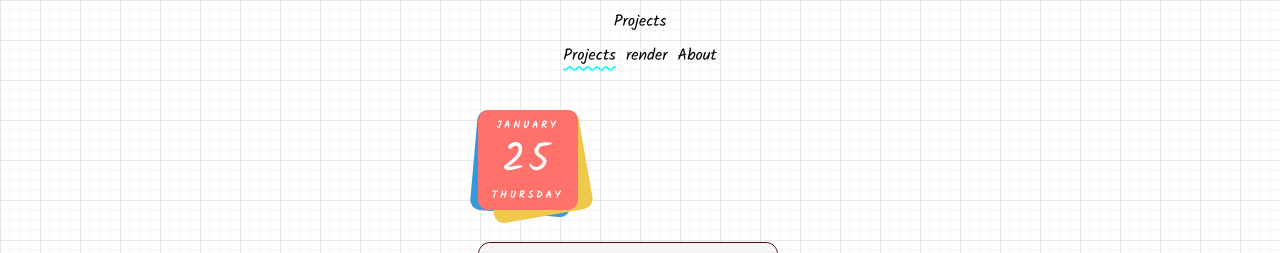
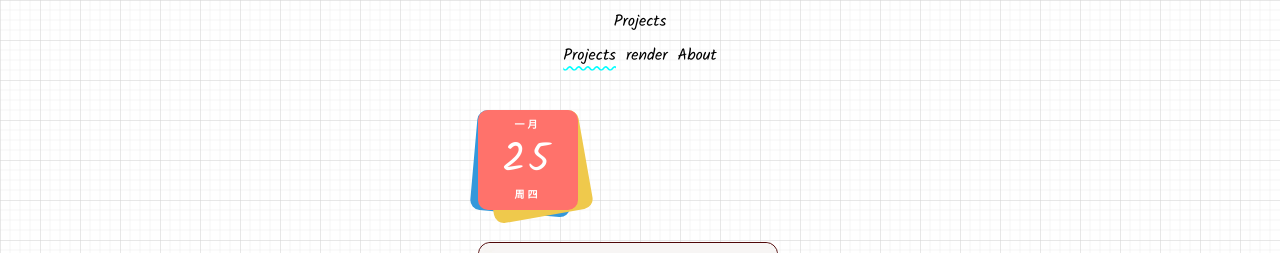
Before and after one commit to linround/me, a Next.js app: page /projects in a window 1280 px wide. Shown: the top 253 px of the page. Built offline with nearby package versions, Linux system fonts and the light colour scheme; no server answers.

Commit message:
refactor: calendar

```diff
--- a/app/projects/components/CalendarDemo.tsx
+++ b/app/projects/components/CalendarDemo.tsx
@@ -1,54 +1,81 @@
 'use client'
 import style from './calendarDemo.module.css'
 import clsx from "clsx";
+import {useEffect, useState} from "react";
+import dayjs from "dayjs";
+type Value = number |string |null
 export function CalendarDemo() {
-  const monthNames = [ "January", "February", "March", "April", "May", "June", "July", "August", "September", "October", "November", "December" ]
-  const dayNames= [ "Sunday","Monday","Tuesday","Wednesday","Thursday","Friday","Saturday" ]
+  const monthNames = [ "一月", "二月", "三月", "四月", "五月", "六月", "七月", "八月", "九月", "十月", "十一月", "十二月" ]
+  const dayNames= [ "周日","周一","周二","周三","周四","周五","周六" ]
   const newDate = new Date()
+
+  const [year,setYear] = useState<Value>(null)
+  const [month,setMonth] = useState<Value>(null)
+  const [date,setDate] = useState<Value>(null)
+  const [day,setDay] = useState<Value>(null)
+  const [hours,setHours] = useState<Value>(null)
+  const [minute,setMinute] = useState<Value>(null)
+  const [second,setSecond] = useState<Value>(null)
+
+  useEffect(()=>{
+    const intervalID = setInterval(()=>{
+      setYear(dayjs().format('YYYY'))
+      setMonth(monthNames[+dayjs().format('M') -1])
+      setDate(dayjs().format('DD'))
+      setDay(dayNames[+dayjs().format('d')])
+      setHours(dayjs().format('HH'))
+      setMinute(dayjs().format('mm'))
+      setSecond(dayjs().format('ss'))
+
+    },1000)
+    return ()=>{
+      clearInterval(intervalID)
+    }
+  })
   return (
     <div className={clsx([style.container,style.signboard,style.outer])}>
       <div className={clsx([style.signboard,style.front,style.inner,style.anim04c])}>
         <li className={clsx([style.year,style.anim04c])}>
-          <span>2024</span>
+          <span>{year}</span>
         </li>
         <ul className={clsx([style.calendarMain,style.anim04c])}>
           <li className={clsx([style.month,style.anim04c])}>
-            <span>January</span>
+            <span>{month}</span>
           </li>
           <li className={clsx([style.date,style.anim04c])}>
-            <span>25</span>
+            <span>{date}</span>
           </li>
           <li className={clsx([style.day,style.anim04c])}>
-            <span>Thursday</span>
+            <span>{day}</span>
           </li>
         </ul>
 
         <li className={clsx([style.clock,style.minute,style.anim04c])}>
-          <span>55</span>
+          <span>{minute}</span>
         </li>
 
         <li className={clsx([style.calendarNormal,style.date2,style.anim04c])}>
-          <span>25</span>
+          <span>{date}</span>
         </li>
       </div>
       <div className={clsx([style.signboard,style.left,style.inner,style.anim04c])}>
 
         <li className={clsx([style.clock,style.hour,style.anim04c])}>
-          <span>17</span>
+          <span>{hours}</span>
         </li>
 
-        <li className={clsx([style.calendarNormal,style.day2,style.anim04c])}>
-          <span>Thursday</span>
+        <li className={clsx([style.calendarNormal,style.month2,style.anim04c])}>
+          <span>{month}</span>
         </li>
       </div>
       <div className={clsx([style.signboard,style.right,style.inner,style.anim04c])}>
 
         <li className={clsx([style.clock,style.second,style.anim04c])}>
-          <span>28</span>
+          <span>{second}</span>
         </li>
 
-        <li className={clsx([style.calendarNormal,style.month2,style.anim04c])}>
-          <span>January</span>
+        <li className={clsx([style.calendarNormal,style.day2,style.anim04c])}>
+          <span>{day}</span>
         </li>
       </div>
     </div>
--- a/utils/dayjs.ts
+++ b/utils/dayjs.ts
@@ -1,3 +1,8 @@
+/**
+ * 文档
+ * https://dayjs.gitee.io/docs/zh-CN/display/format
+ *
+ * */
 import dayjs from "dayjs";
 
 export function formatTime(timestamp:number):string {
```
